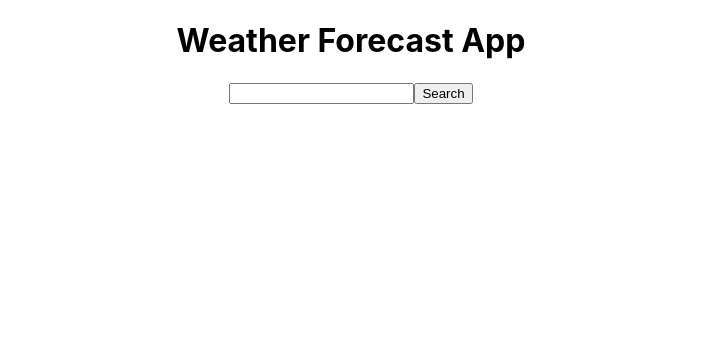
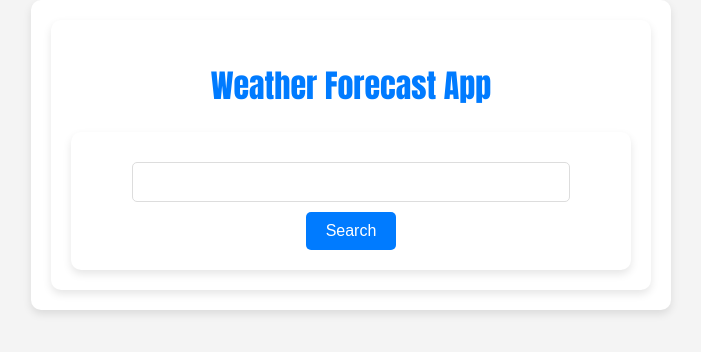
Before and after one commit to Rethabile17/weather-app, a React (Create React App) app: page / in a window 1280 px wide. Shown: the top 352 px of the page, without its empty margins (289-990 px from the left). Built offline with nearby package versions, Linux system fonts and the light colour scheme.

Commit message:
done with css

```diff
--- a/src/App.css
+++ b/src/App.css
@@ -1,38 +1,67 @@
-.App {
-  text-align: center;
+body {
+  font-family: Arial, sans-serif;
+  background-color: #f4f4f4;
+  color: #333;
+  margin: 0;
+  padding: 0;
 }
 
-.App-logo {
-  height: 40vmin;
-  pointer-events: none;
+div {
+  max-width: 600px;
+  margin: 0 auto;
+  padding: 20px;
+  text-align: center;
+  background-color: #fff;
+  box-shadow: 0 4px 8px rgba(0, 0, 0, 0.1);
+  border-radius: 10px;
 }
 
-@media (prefers-reduced-motion: no-preference) {
-  .App-logo {
-    animation: App-logo-spin infinite 20s linear;
-  }
+input[type="text"] {
+  width: 80%;
+  padding: 10px;
+  margin: 10px 0;
+  border-radius: 5px;
+  border: 1px solid #ddd;
+  font-size: 16px;
 }
 
-.App-header {
-  background-color: #282c34;
-  min-height: 100vh;
-  display: flex;
-  flex-direction: column;
-  align-items: center;
-  justify-content: center;
-  font-size: calc(10px + 2vmin);
+button {
+  padding: 10px 20px;
+  border: none;
+  border-radius: 5px;
+  background-color: #007bff;
   color: white;
+  font-size: 16px;
+  cursor: pointer;
+  transition: background-color 0.3s;
 }
 
-.App-link {
-  color: #61dafb;
+button:hover {
+  background-color: #0056b3;
 }
 
-@keyframes App-logo-spin {
-  from {
-    transform: rotate(0deg);
-  }
-  to {
-    transform: rotate(360deg);
-  }
+.error {
+  color: red;
+  margin: 10px 0;
 }
+
+.H {
+  margin-top: 20px;
+  background-color: #f9f9f9;
+  padding: 20px;
+  border-radius: 10px;
+}
+
+.H h2 {
+  margin: 0 0 10px 0;
+}
+
+.H p {
+  margin: 5px 0;
+  font-size: 16px;
+}
+
+.head{
+  color: #007bff;
+  font-family:Impact, serif;
+}
--- a/src/App.js
+++ b/src/App.js
@@ -4,7 +4,7 @@ import Data from "./components/home.js"
 function App() {
   return (
     <div className="App">
-      <h1>Weather Forecast App</h1>
+      <h1 className='head'>Weather Forecast App</h1>
       <Data />
     </div>
   );
```
